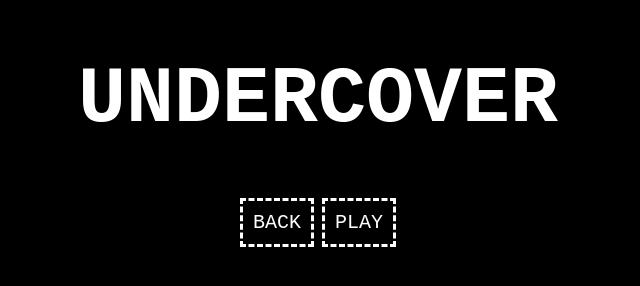
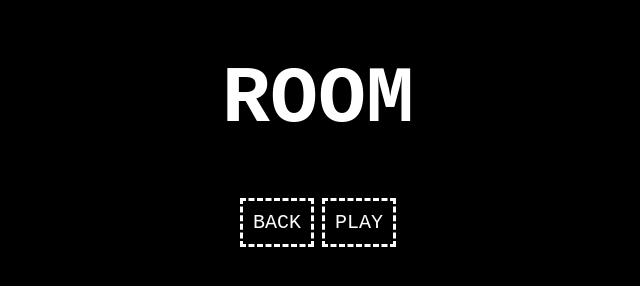
Before and after one commit to Lololerigolo/minigame, a plain HTML site: page undercover.html in a window 1280 px wide. Shown: the whole page, without its empty margins (322-962 px from the left). Drawn offline with Linux system fonts and the light colour scheme.

Commit message:
Update undercover.html

```diff
--- a/undercover.html
+++ b/undercover.html
@@ -10,7 +10,7 @@
 
     </nav>
     <h1>
-      UNDERCOVER
+      ROOM
     </h1>
     <nav class="menu">
         <li class="btn" color1>
```
